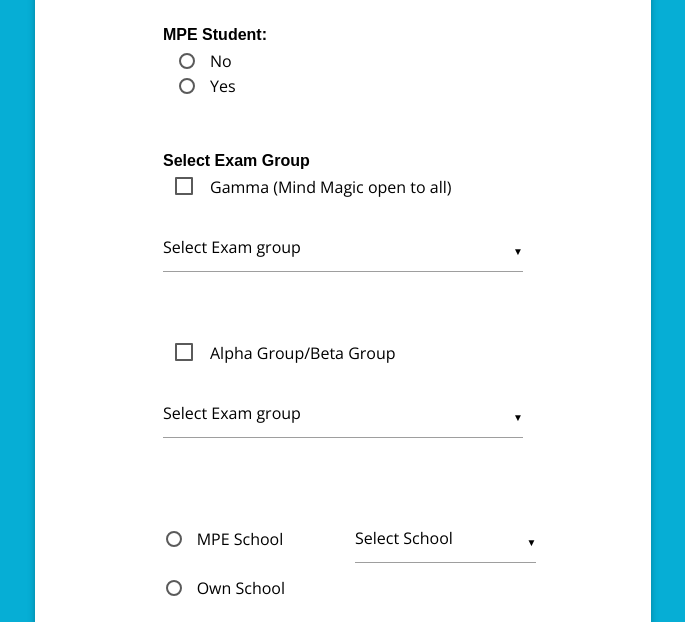
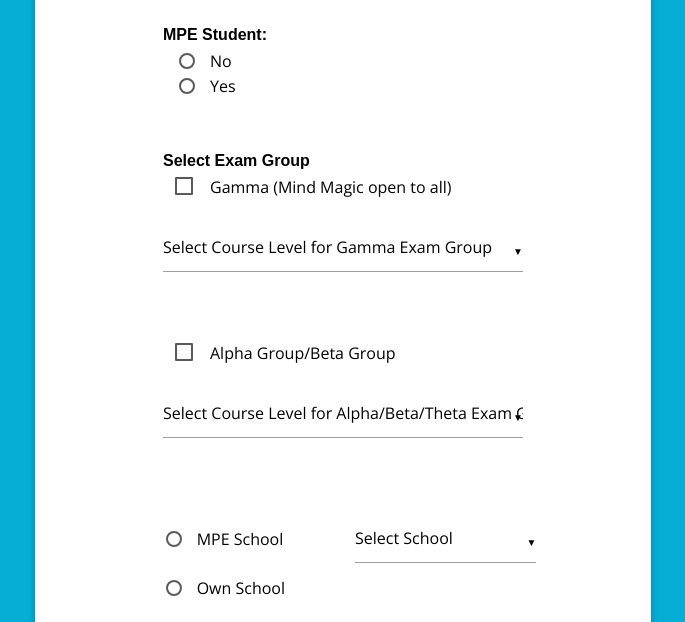
Before and after one commit to aditya999123/navmo, a Django app: page /register/ in a window 1280 px wide. Shown: the part 1960-2582 px from the top of the page, without its empty margins (297-982 px from the left). Run offline with Django 3.2, Linux system fonts and the light colour scheme; data comes from the database, SQL or seed files in the repository; some libraries are stand-ins or nearby versions; some web fonts are replaced.

Commit message:
Added Course Groups

```diff
--- a/navmo/templates/registration/registration.html
+++ b/navmo/templates/registration/registration.html
@@ -242,7 +242,7 @@
   <h3><label>Select Exam Group</label></h3><br>
 
        <p>
-        <input value="1"  class="with-gap" name="group_exam1" type="checkbox" id="gamma" required />
+        <input value="1"  class="with-gap" name="group_exam1" type="checkbox" id="gamma"/>
         <label for="gamma">Gamma (Mind Magic open to all)</label>
   </p>
   </div>
@@ -250,8 +250,8 @@
   <div class="row">
   <div class="input-field col s2"></div><div class="input-field col s8">
 
-      <select name="group_exam_field1" id="exam_group_field1"  required>
-          <option value="None" disabled selected>Select Exam group</option>
+      <select name="group_exam_field1" id="exam_group_field1">
+          <option value="None" disabled selected>Select Course Level for Gamma Exam Group</option>
                  <option value="1">Gamma Group ( Mind Magic , Open to All ) - Mental Maths 1</option>
            <option value="2">Gamma Group ( Mind Magic , Open to All ) - Mental Maths 2</option>
             <option value="3">Gamma Group ( Mind Magic , Open to All ) - Mental Maths 3</option>
@@ -268,7 +268,7 @@
 <div class="input-field col s2"></div><div class="input-field col s8">
 
 
-      <input value="1" class="with-gap" name="group_exam2" type="checkbox" id="alpha"  required />
+      <input value="1" class="with-gap" name="group_exam2" type="checkbox" id="alpha"/>
         <label for="alpha">Alpha Group/Beta Group</label>
 </div>
 </div>
@@ -276,11 +276,16 @@
     <div class="row">
 <div class="input-field col s2"></div><div class="input-field col s8">
 
-      <select name="group_exam_field2" id="exam_group_field2"  required>
-          <option value="None" disabled selected>Select Exam group</option>
-          <option>1</option>
-           <option>2</option>
-            <option>3</option>
+      <select name="group_exam_field2" id="exam_group_field2">
+          <option value="None" disabled selected>Select Course Level for Alpha/Beta/Theta Exam Group</option>
+          <option value="1">Alpha Group (LKG class 1) - Junior Abacus</option>
+           <option value="2">Beta Group ( Class II - V ) - Level 1 Abacus</option>
+           <option value="3">Beta Group ( Class II - V ) - Level 2 Abacus</option>
+           <option value="4">Beta Group ( Class II - V ) - Level 3 Abacus</option>
+           <option value="5">Beta Group ( Class II - V ) - Level 4 Abacus</option>
+           <option value="6">Beta Group ( Class II - V ) - Level 5 Abacus</option>
+            <option value="7">Theta Group ( Class IV - XII ) - Level 1 Vedic Maths</option>
+            <option value="8">Theta Group ( Class IV - XII ) - Level 2 Vedic Maths</option>
       </select>
 
     </div>
```
